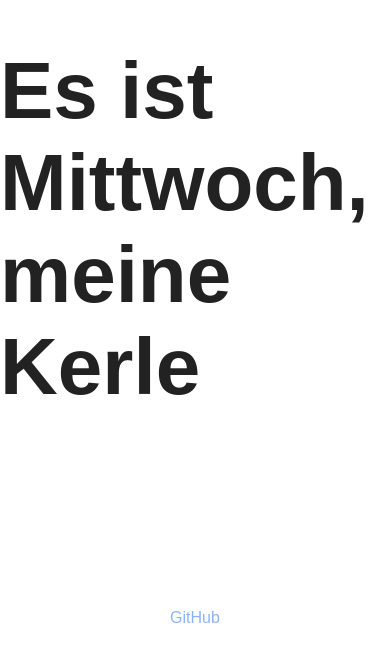
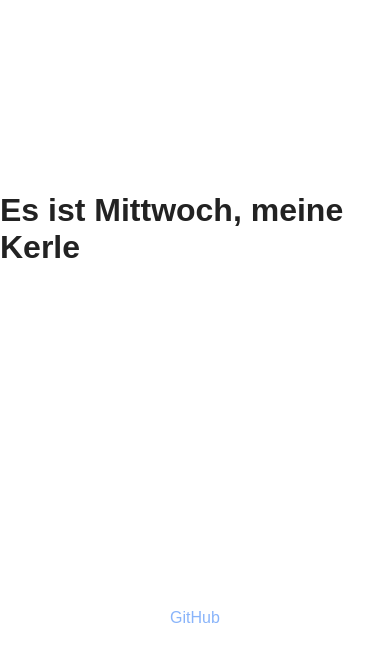
Before and after one commit to istesmittwoch/istesmittwoch.github.io, a plain HTML site: page index.html in a window 390 px wide. Shown: the part 151-812 px from the top of the page. Drawn offline with Linux system fonts and the light colour scheme.

Commit message:
Reduce size of h1 on smaller displays

```diff
--- a/css/style.css
+++ b/css/style.css
@@ -60,3 +60,15 @@ a {
     --bg-color: #fff;
   }
 }
+
+@media only screen and (max-width: 1080px) {
+  h1 {
+    font-size: 3.5rem
+  }
+}
+
+@media only screen and (max-width: 760px) {
+  h1 {
+    font-size: 2rem
+  }
+}
```
